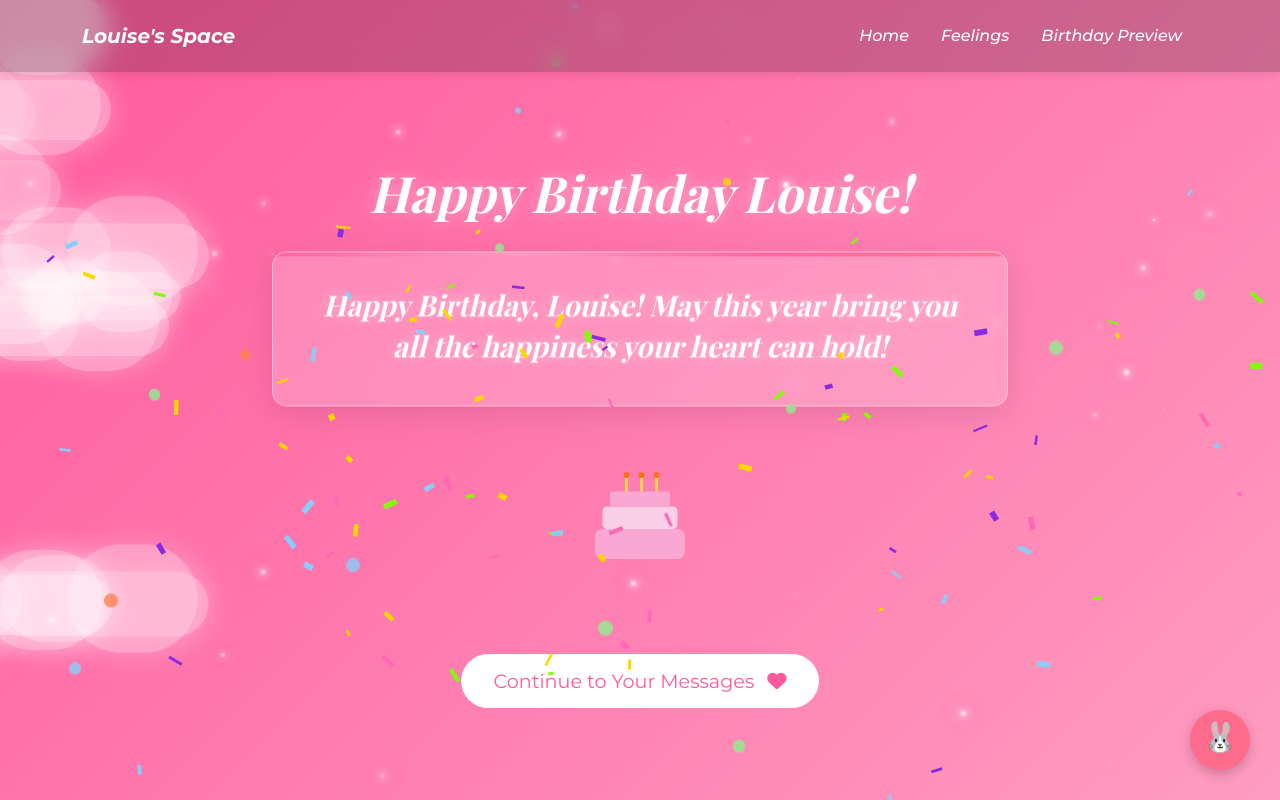
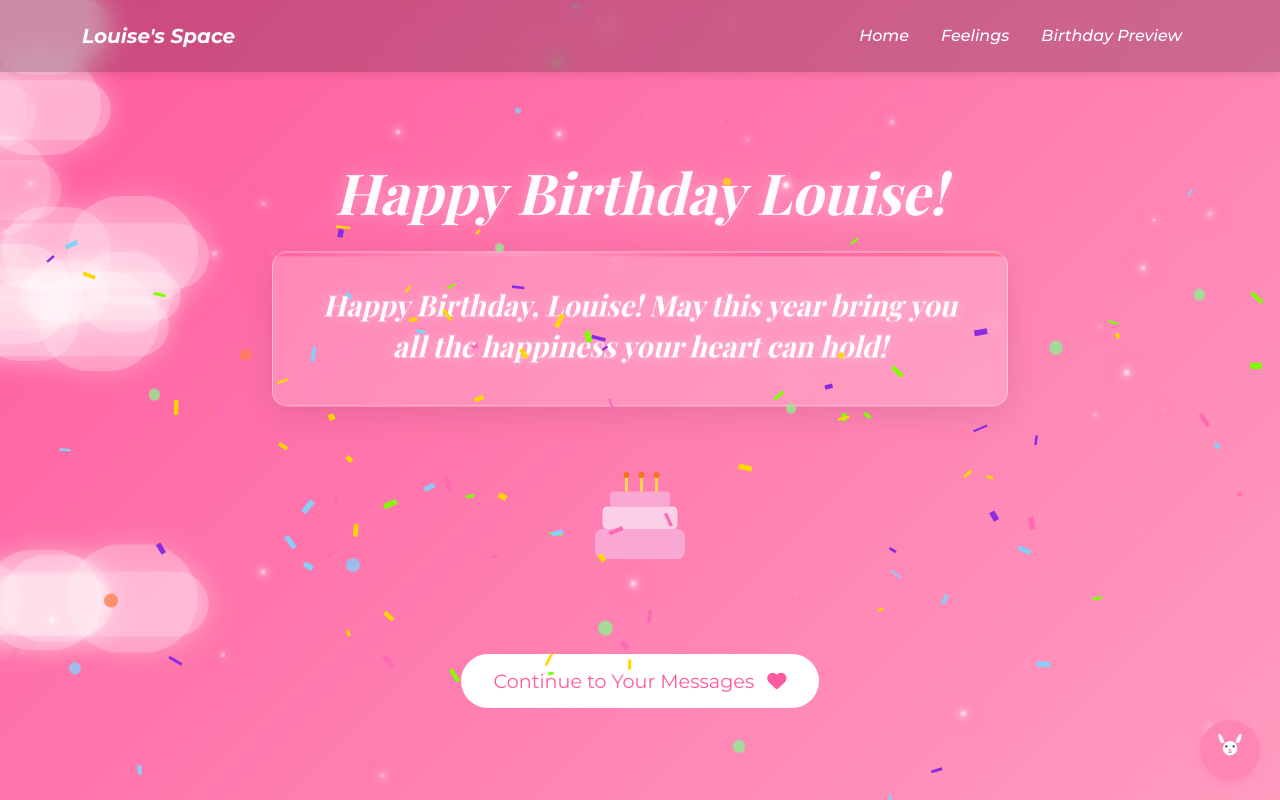
Before and after one commit to AshuferMorningstar/FileAnalysisTool, a Flask app: page /birthday-preview in a window 1280 px wide. Run offline with Flask 3, Linux system fonts and the light colour scheme; data comes from the database, SQL or seed files in the repository; some web fonts are replaced.

Commit message:
Show new messages with a bunny and make the bunny look even more adorable
Implements a notification badge and updates rabbit SVG in chat UI, storing last visit in localStorage, and updates related CSS/JS.

Replit-Commit-Author: Agent
Replit-Commit-Session-Id: 5643b992-c60c-4a62-b5d3-1b8b28911df8
Replit-Commit-Screenshot-Url: https://storage.googleapis.com/screenshot-production-us-central1/680c2764-0165-4c1f-9dd9-bdc7ba7bc839/782b9b2e-085c-44d3-b78f-a594c6622f05.jpg

```diff
--- a/static/css/chat-extras.css
+++ b/static/css/chat-extras.css
@@ -229,3 +229,52 @@
         opacity: 1;
     }
 }
+
+/* Chat button and notification styles */
+.chat-wrapper {
+    position: fixed;
+    bottom: 20px;
+    right: 20px;
+    z-index: 1000;
+}
+
+#chat-button {
+    width: 60px;
+    height: 60px;
+    display: flex;
+    align-items: center;
+    justify-content: center;
+    box-shadow: 0 4px 10px rgba(255, 105, 180, 0.3);
+    transition: transform 0.3s ease, box-shadow 0.3s ease;
+    position: relative;
+    background-color: #FF85B3;
+    border: none;
+}
+
+#chat-button:hover {
+    transform: scale(1.1);
+    box-shadow: 0 6px 15px rgba(255, 105, 180, 0.4);
+}
+
+.rabbit-btn-icon {
+    width: 40px;
+    height: 40px;
+}
+
+.notification-badge {
+    position: absolute;
+    top: 0;
+    right: 0;
+    width: 20px;
+    height: 20px;
+    background-color: #FF3366;
+    border-radius: 50%;
+    display: flex;
+    align-items: center;
+    justify-content: center;
+    color: white;
+    font-size: 12px;
+    font-weight: bold;
+    animation: pulse 1.5s infinite ease-in-out;
+    box-shadow: 0 2px 5px rgba(0, 0, 0, 0.2);
+}
--- a/static/css/rabbit.css
+++ b/static/css/rabbit.css
@@ -8,6 +8,7 @@
     z-index: 999;
     pointer-events: none;
     transition: transform 0.3s ease-out, bottom 0.5s cubic-bezier(0.175, 0.885, 0.32, 1.275);
+    filter: drop-shadow(0 5px 15px rgba(255, 175, 210, 0.4));
 }
 
 /* Animation for the rabbit to peek from the bottom */
@@ -27,6 +28,16 @@
 .rabbit-svg {
     width: 100%;
     height: 100%;
+}
+
+/* Notification dot animation */
+.notification-dot {
+    animation: pulse 1.5s infinite ease-in-out;
+}
+
+@keyframes pulse {
+    0%, 100% { transform: scale(1); opacity: 0.8; }
+    50% { transform: scale(1.2); opacity: 1; }
 }
 
 /* Ear animation */
--- a/static/js/chat.js
+++ b/static/js/chat.js
@@ -73,6 +73,8 @@ let typingTimeout = null;
 let isTyping = false;
 let lastTypingUpdate = Date.now();
 let chatPollingInterval = null;
+let hasUnreadMessages = false;
+let lastChatVisit = parseInt(localStorage.getItem('lastChatVisit') || '0');
 
 document.addEventListener('DOMContentLoaded', function() {
     // Apply saved background on load
--- a/static/js/rabbit.js
+++ b/static/js/rabbit.js
@@ -6,34 +6,44 @@ document.addEventListener('DOMContentLoaded', function() {
         rabbitContainer.classList.add('rabbit-container');
         rabbitContainer.id = 'rabbit-helper';
 
-        // Create the SVG rabbit
+        // Create the SVG rabbit (cuter version)
         const rabbitSVG = document.createElementNS('http://www.w3.org/2000/svg', 'svg');
         rabbitSVG.classList.add('rabbit-svg');
         rabbitSVG.setAttribute('viewBox', '0 0 100 100');
         rabbitSVG.setAttribute('fill', 'none');
         rabbitSVG.innerHTML = `
             <!-- Rabbit body -->
-            <ellipse cx="50" cy="70" rx="25" ry="20" fill="#F5F5F5" />
+            <ellipse cx="50" cy="70" rx="25" ry="20" fill="#FFF5F7" />
             <!-- Rabbit head -->
-            <circle cx="50" cy="45" r="20" fill="white" />
+            <circle cx="50" cy="45" r="22" fill="#FFF5F7" />
             <!-- Left ear -->
-            <path d="M35 30C30 15 25 5 20 5C15 5 20 25 25 30" fill="#F5F5F5" class="rabbit-ear left-ear" />
+            <path d="M35 30C30 15 25 5 20 5C15 5 20 25 25 30" fill="#FFF5F7" class="rabbit-ear left-ear" />
+            <path d="M35 30C30 18 26 10 22 8" stroke="#FFCEE9" stroke-width="3" stroke-linecap="round" fill="none" />
             <!-- Right ear -->
-            <path d="M65 30C70 15 75 5 80 5C85 5 80 25 75 30" fill="#F5F5F5" class="rabbit-ear right-ear" />
+            <path d="M65 30C70 15 75 5 80 5C85 5 80 25 75 30" fill="#FFF5F7" class="rabbit-ear right-ear" />
+            <path d="M65 30C70 18 74 10 78 8" stroke="#FFCEE9" stroke-width="3" stroke-linecap="round" fill="none" />
+            <!-- Blush -->
+            <circle cx="35" cy="48" r="5" fill="#FFD7E5" opacity="0.8" />
+            <circle cx="65" cy="48" r="5" fill="#FFD7E5" opacity="0.8" />
             <!-- Eyes -->
-            <circle cx="40" cy="40" r="3" fill="#333" />
-            <circle cx="60" cy="40" r="3" fill="#333" />
+            <circle cx="40" cy="40" r="4" fill="#555" />
+            <circle cx="60" cy="40" r="4" fill="#555" />
+            <!-- Eye highlights -->
+            <circle cx="38" cy="38" r="1.5" fill="white" />
+            <circle cx="58" cy="38" r="1.5" fill="white" />
             <!-- Nose -->
-            <circle cx="50" cy="50" r="4" fill="#FFCECE" />
+            <circle cx="50" cy="50" r="4" fill="#FFABCD" />
             <!-- Whiskers -->
-            <line x1="35" y1="50" x2="25" y2="48" stroke="#999" stroke-width="1" />
-            <line x1="35" y1="52" x2="25" y2="52" stroke="#999" stroke-width="1" />
-            <line x1="35" y1="54" x2="25" y2="56" stroke="#999" stroke-width="1" />
-            <line x1="65" y1="50" x2="75" y2="48" stroke="#999" stroke-width="1" />
-            <line x1="65" y1="52" x2="75" y2="52" stroke="#999" stroke-width="1" />
-            <line x1="65" y1="54" x2="75" y2="56" stroke="#999" stroke-width="1" />
+            <line x1="35" y1="50" x2="25" y2="48" stroke="#BBBBBB" stroke-width="1" />
+            <line x1="35" y1="52" x2="25" y2="52" stroke="#BBBBBB" stroke-width="1" />
+            <line x1="35" y1="54" x2="25" y2="56" stroke="#BBBBBB" stroke-width="1" />
+            <line x1="65" y1="50" x2="75" y2="48" stroke="#BBBBBB" stroke-width="1" />
+            <line x1="65" y1="52" x2="75" y2="52" stroke="#BBBBBB" stroke-width="1" />
+            <line x1="65" y1="54" x2="75" y2="56" stroke="#BBBBBB" stroke-width="1" />
             <!-- Mouth -->
-            <path d="M45 55 Q50 60 55 55" stroke="#333" stroke-width="1.5" fill="none" />
+            <path d="M45 55 Q50 60 55 55" stroke="#555" stroke-width="1.5" fill="none" />
+            <!-- Optional notification dot -->
+            <circle cx="75" cy="25" r="8" fill="#FF6B95" class="notification-dot" style="display: none;" />
         `;
 
         // Create speech bubble
--- a/templates/layout.html
+++ b/templates/layout.html
@@ -48,7 +48,16 @@
 
     <div class="chat-wrapper">
         <button id="chat-button" class="btn btn-primary rounded-circle">
-            <span class="rabbit-icon">🐰</span>
+            <svg viewBox="0 0 100 100" class="rabbit-btn-icon">
+                <circle cx="50" cy="45" r="20" fill="white" />
+                <path d="M35 30C30 15 25 5 20 5C15 5 20 25 25 30" fill="white" />
+                <path d="M65 30C70 15 75 5 80 5C85 5 80 25 75 30" fill="white" />
+                <circle cx="40" cy="40" r="3" fill="#333" />
+                <circle cx="60" cy="40" r="3" fill="#333" />
+                <circle cx="50" cy="50" r="4" fill="#FFABCD" />
+                <path d="M45 55 Q50 60 55 55" stroke="#333" stroke-width="1.5" fill="none" />
+            </svg>
+            <span class="notification-badge" style="display: none;"></span>
         </button>
         <div id="chat-container" class="d-none">
             <div class="chat-header">
```
